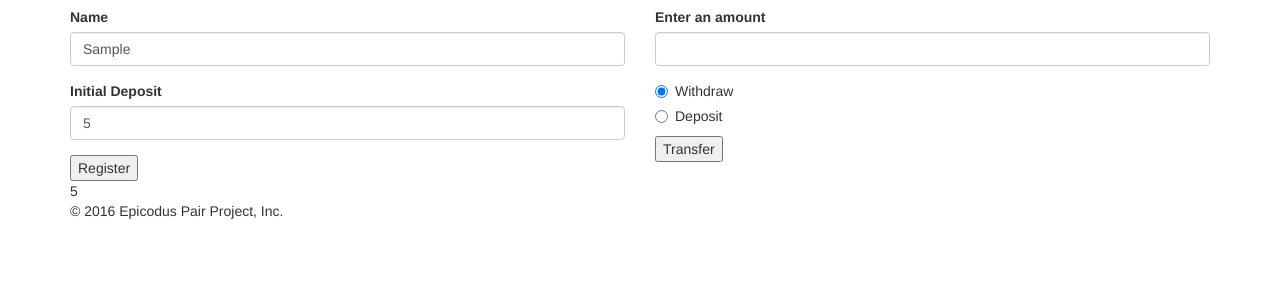
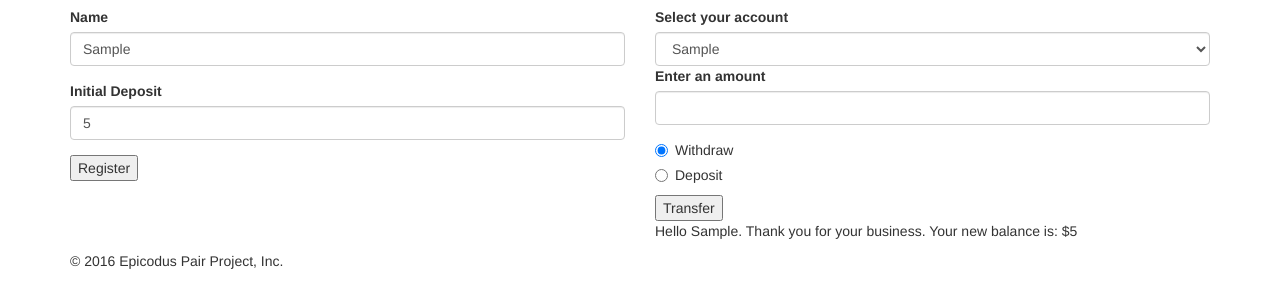
Before and after one commit to CharlesEwel/bankaccount, a plain HTML site: page index.html in a window 1280 px wide. Both pictures are taken after typing "Sample", "5" into the empty fields and a click on the button "Register". Shown: the part 63-370 px from the top of the page. Drawn offline with Linux system fonts and the light colour scheme.

Commit message:
style output for bank account

```diff
--- a/css/styles.css
+++ b/css/styles.css
@@ -1 +1,4 @@
 /*This file is for your custom css.  All yours*/
+#withdraw-deposit-zone, #balance-current {
+  display:none;
+}
--- a/index.html
+++ b/index.html
@@ -48,7 +48,11 @@
           </form>
         </div>
         <div class="col-md-6">
+          <div id="withdraw-deposit-zone">
             <form id="deposit-withdrawal">
+              <label for="account-selector">Select your account</label>
+              <select class="form-control" id="account-selector">
+              </select>
               <div class="form-group">
                 <label for="name">Enter an amount</label>
                 <input type="number" class="form-control" id="withdraw-deposit-amount">
@@ -68,11 +72,15 @@
               <button type="submit" name="button">Transfer</button>
             </form>
           </div>
+          <div id="balance-current">
+            <p>
+              Hello <span class="name-accountholder"></span>.  Thank you for your business.  Your new balance is: $<span class="new-balance"></span>
+            </p>
+          </div>
+        </div>
       </div>
 
-      <div id="balance-current">
 
-      </div>
       <footer>
         <p>&copy; 2016 Epicodus Pair Project, Inc.</p>
       </footer>
--- a/js/scripts.js
+++ b/js/scripts.js
@@ -10,9 +10,10 @@ Account.prototype.transfer = function(integer, deposit) {
     this.balance += deposit * integer;
 }
 
-
-
-
+Account.prototype.output = function(nameOnAccount, currentBalance){
+  nameOnAccount.text(this.name);
+  currentBalance.text(this.balance);
+}
 
 // Calls input from form-input.html
 
@@ -26,15 +27,20 @@ $(document).ready(function(){
     var balance = parseInt($("#deposit-initial").val());
     var newAccount = new Account(accountholderName, balance)
     accountRegistry.push(newAccount);
-    $('#balance-current').text(newAccount.balance);
+    $('#withdraw-deposit-zone').show();
+    $("#balance-current").show();
+    console.log(accountRegistry.length-1)
+    $('#account-selector').append('<option value="'+ accountRegistry.length +'">'+newAccount.name+'</option>');
+    newAccount.output($(".name-accountholder"),$('.new-balance'))
   });
 
   $("#deposit-withdrawal").submit(function (event) {
     event.preventDefault();
-    currentAccount=accountRegistry[0];
+    currentAccountIndex=parseInt($("select#account-selector").val());
+    currentAccount=accountRegistry[currentAccountIndex-1];
     var amount = parseInt($("input#withdraw-deposit-amount").val());
     var deposit = parseInt($("input:radio[name=withdraw-deposit]:checked").val());
     currentAccount.transfer(amount, deposit);
-    $('#balance-current').text(currentAccount.balance);
+    currentAccount.output($(".name-accountholder"),$('.new-balance'))
   })
 });
```
Lines whose indentation alone changed are shown as unchanged.
